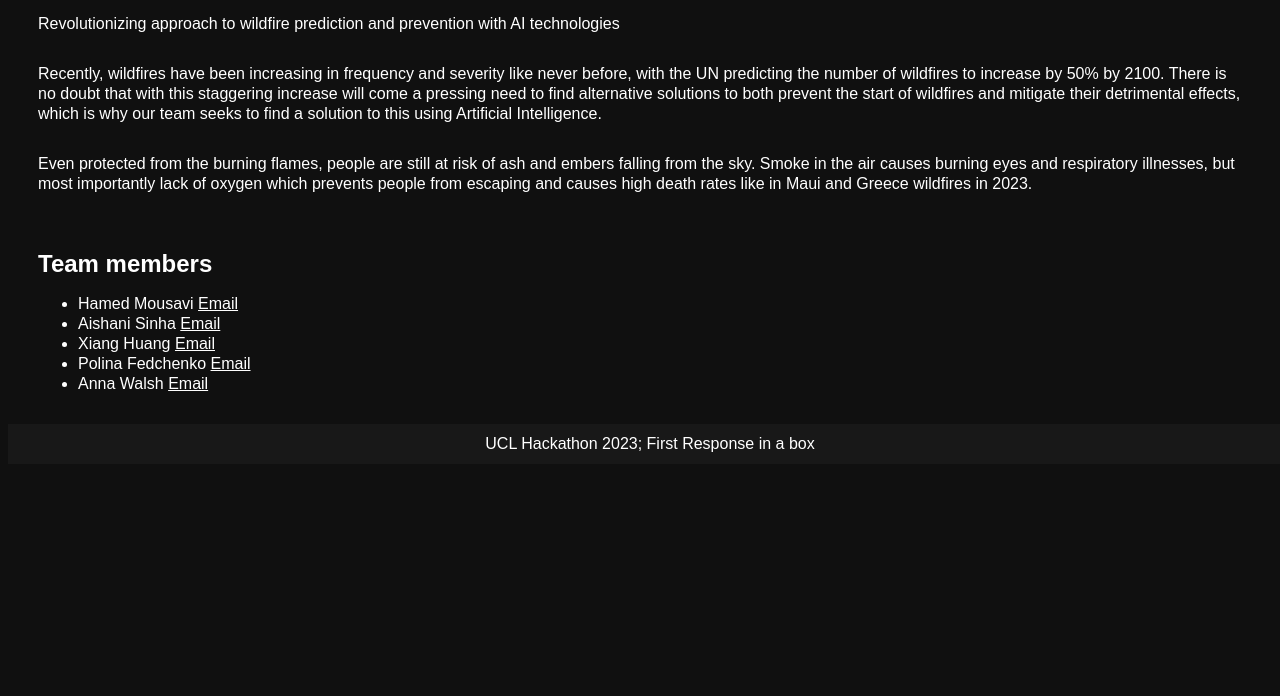
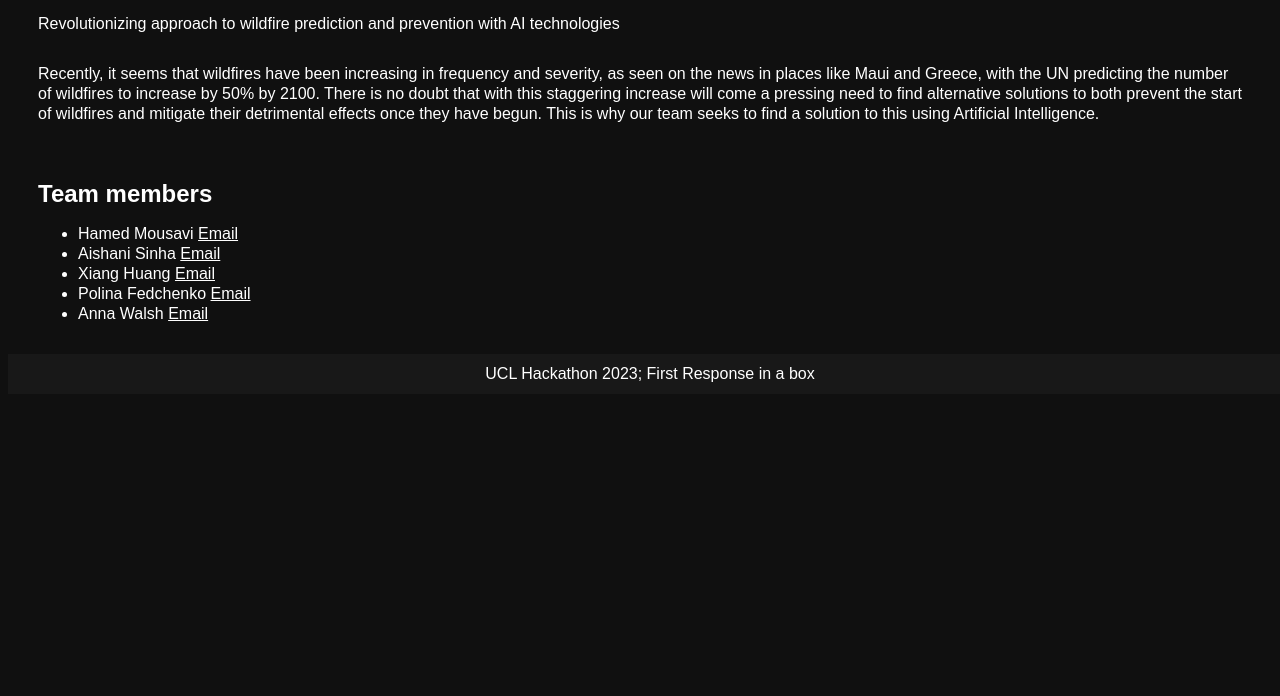
Before and after one commit to Hamedmousavi97/FireGuard, a plain HTML site: page index.html in a window 1280 px wide. Shown: the part 104-800 px from the top of the page. Drawn offline with Linux system fonts and the light colour scheme.

Commit message:
content update

```diff
--- a/index.html
+++ b/index.html
@@ -15,20 +15,15 @@
     </div>
 
     <div class="description">
-      Recently, wildfires have been increasing in frequency and severity like never before,
-      with the UN predicting the number of wildfires to increase by 50% by 2100.
-      There is no doubt that with this staggering increase will come a pressing
-      need to find alternative solutions to both prevent the start of wildfires and mitigate
-      their detrimental effects, which is why our team seeks to find a solution to this using
-      Artificial Intelligence.
+      Recently, it seems that wildfires have been increasing in frequency and severity,
+      as seen on the news in places like Maui and Greece, with the UN predicting the
+      number of wildfires to increase by 50% by 2100. There is no doubt that with this
+      staggering increase will come a pressing need to find alternative solutions to both
+      prevent the start of wildfires and mitigate their detrimental effects once they have
+      begun. This is why our team seeks to find a solution to this using Artificial Intelligence.
     </div>
 
-    <div class="description">
-      Even protected from the burning flames, people are still at risk of ash and embers
-      falling from the sky. Smoke in the air causes burning eyes and respiratory illnesses,
-      but most importantly lack of oxygen which prevents people from escaping and causes high
-      death rates like in Maui and Greece wildfires in 2023.
-    </div>
+
 
     <div class="video">
       <!--
--- a/style.css
+++ b/style.css
@@ -26,6 +26,7 @@ a {
   width: 80px;
   display: inline-block;
   vertical-align: top;
+  border-radius: 5px;
 }
 
 .title {
```
